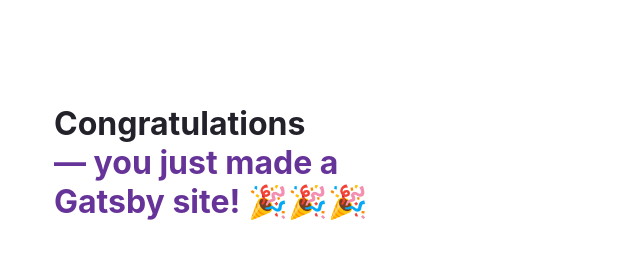
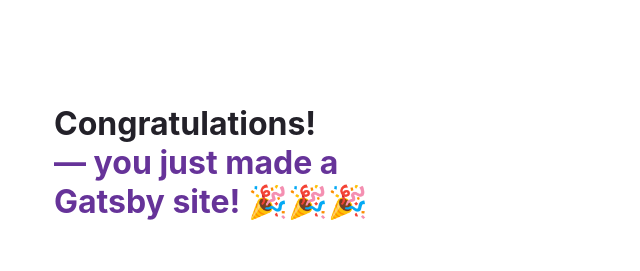
Before and after one commit to kmru/apw, a Gatsby site: page / in a window 1280 px wide. Shown: the top 271 px of the page, 50-690 px from the left. Built offline with nearby package versions, Linux system fonts and the light colour scheme; Gatsby itself is replaced by a stand-in of ours.

Commit message:
Edited text to see if gatsby cloud updates correctly

```diff
--- a/src/pages/index.js
+++ b/src/pages/index.js
@@ -131,7 +131,7 @@ const IndexPage = () => {
     <main style={pageStyles}>
       <title>Home Page</title>
       <h1 style={headingStyles}>
-        Congratulations
+        Congratulations!
         <br />
         <span style={headingAccentStyles}>— you just made a Gatsby site! </span>
         <span role="img" aria-label="Party popper emojis">
```
